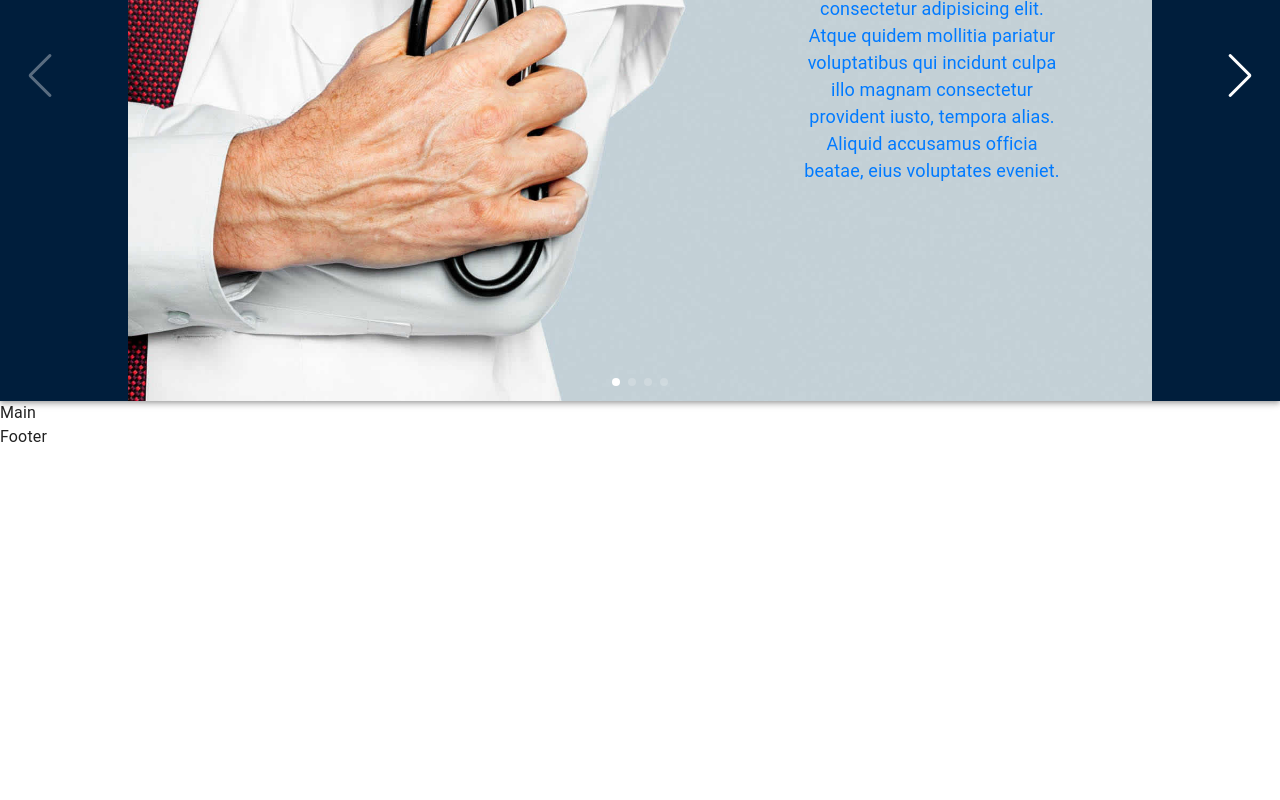
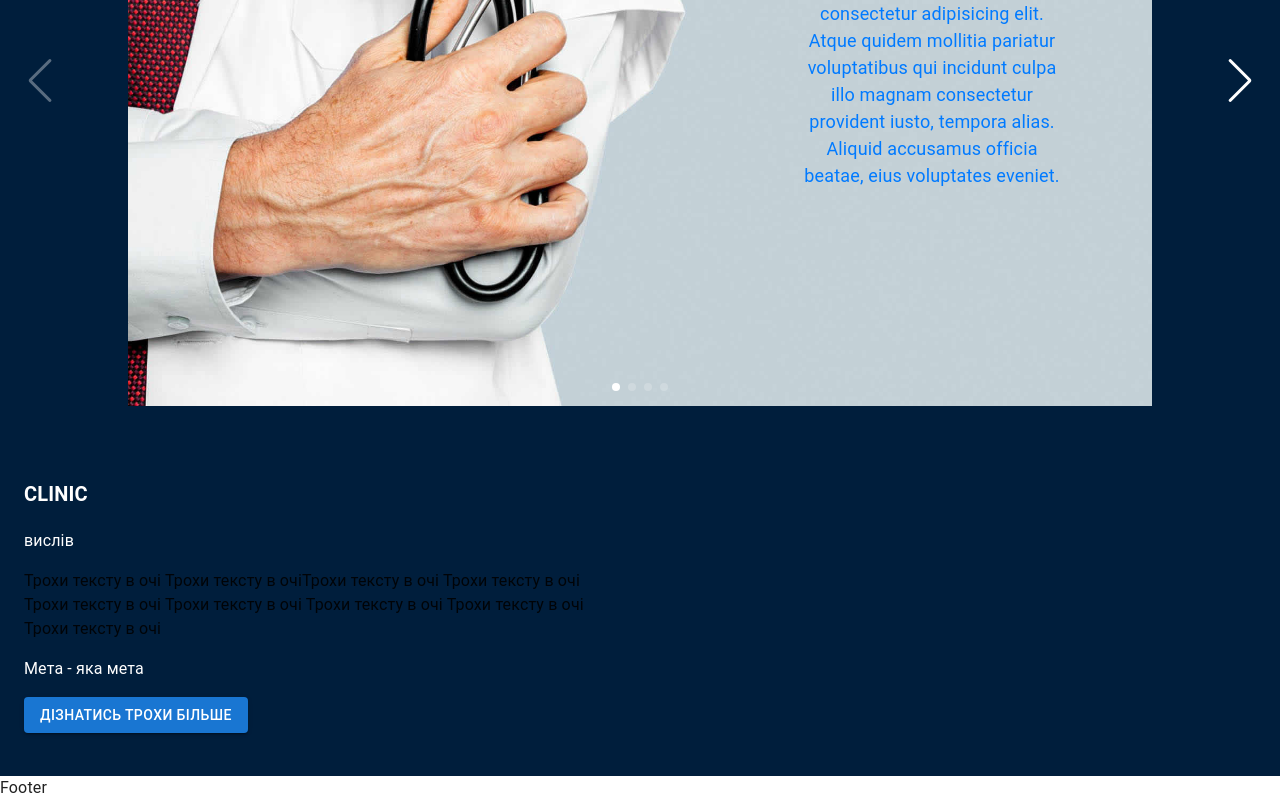
Before and after one commit to filipovandrij/rehabilitation, a React (Create React App) app: page / in a window 1280 px wide. Shown: the part 313-1113 px from the top of the page. Before the commit the page ends 800 px from the top, so only its background shows below. Built offline with nearby package versions, Linux system fonts and the light colour scheme.

Commit message:
start make main page , install react video and add video from youtube

```diff
--- a/package.json
+++ b/package.json
@@ -16,6 +16,7 @@
     "@types/react-dom": "^18.0.10",
     "react": "^18.2.0",
     "react-dom": "^18.2.0",
+    "react-player": "^2.11.2",
     "react-scripts": "5.0.1",
     "sass": "^1.58.1",
     "swiper": "^9.0.5",
--- a/src/container/Header/Header.tsx
+++ b/src/container/Header/Header.tsx
@@ -5,7 +5,6 @@ import IconButton from '@mui/material/IconButton'
 import './Header.scss'
 import HealingIcon from '@mui/icons-material/Healing'
 import Menu from '../../components/Menu/Menu'
-import Slider from '../../components/Slider/Slider'
 
 type Props = {}
 const Header = (props: Props) => {
@@ -26,8 +25,6 @@ const Header = (props: Props) => {
                 </Typography>
                 <Menu></Menu>
             </Toolbar>
-
-            <Slider></Slider>
         </AppBar>
     )
 }
--- /dev/null
+++ b/src/container/Main/Main.scss
@@ -0,0 +1,31 @@
+main {
+    padding-top: 5px;
+    background-color: #001e3c;
+
+    .section_about_clinic {
+        padding-top: 10px;
+        display: flex;
+        justify-content: flex-end;
+        align-items: center;
+        .container_about {
+            display: block;
+            h3 {
+                font-size: 20px;
+                color: white;
+            }
+            p {
+                color: white;
+            }
+        }
+        .about_video {
+            display: flex;
+            justify-content: center;
+            align-items: center;
+            height: 100%;
+            width: 60%;
+            .content_video {
+                border-radius: 10px;
+            }
+        }
+    }
+}
--- a/src/container/Main/Main.tsx
+++ b/src/container/Main/Main.tsx
@@ -1,5 +1,44 @@
+import { Button, Container, StyledEngineProvider } from '@mui/material'
+import ReactPlayer from 'react-player'
+import Slider from '../../components/Slider/Slider'
+import './Main.scss'
+
 type Props = {}
 const Main = (props: Props) => {
-    return <div>Main</div>
+    return (
+        <StyledEngineProvider injectFirst>
+            <main>
+                <Slider></Slider>
+                <Container maxWidth="xl">
+                    <section className="section_about_clinic">
+                        <div className="container_about">
+                            <h3 className="first">CLINIC</h3>
+                            <p>вислів</p>
+                            <article>
+                                Трохи тексту в очі Трохи тексту в очіТрохи
+                                тексту в очі Трохи тексту в очі Трохи тексту в
+                                очі Трохи тексту в очі Трохи тексту в очі Трохи
+                                тексту в очі Трохи тексту в очі{' '}
+                            </article>
+                            <p>Мета - яка мета</p>
+                            <Button variant="contained">
+                                Дізнатись трохи більше
+                            </Button>
+                        </div>
+                        <div className="about_video">
+                            {' '}
+                            <ReactPlayer
+                                className="content_video"
+                                url="https://www.youtube.com/embed/4Sxybl1VaRY"
+                                title="YouTube video player"
+                            ></ReactPlayer>{' '}
+                        </div>
+                    </section>
+                    <section className="section_about_services"></section>
+                    <section className="section_about_treatment"></section>
+                </Container>
+            </main>
+        </StyledEngineProvider>
+    )
 }
 export default Main
```
Also changed, not shown: 1 other file (tests, documents, lock files or other folders).
